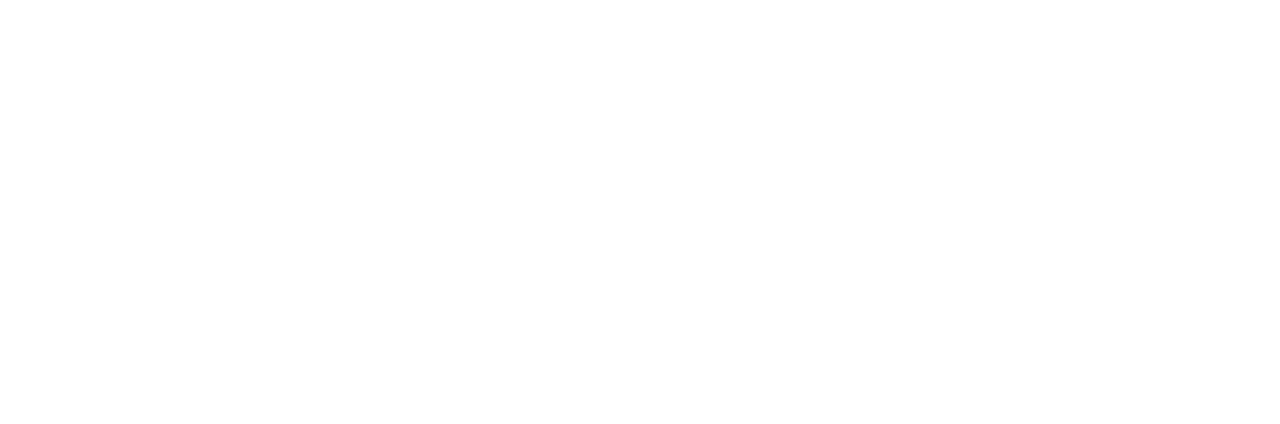
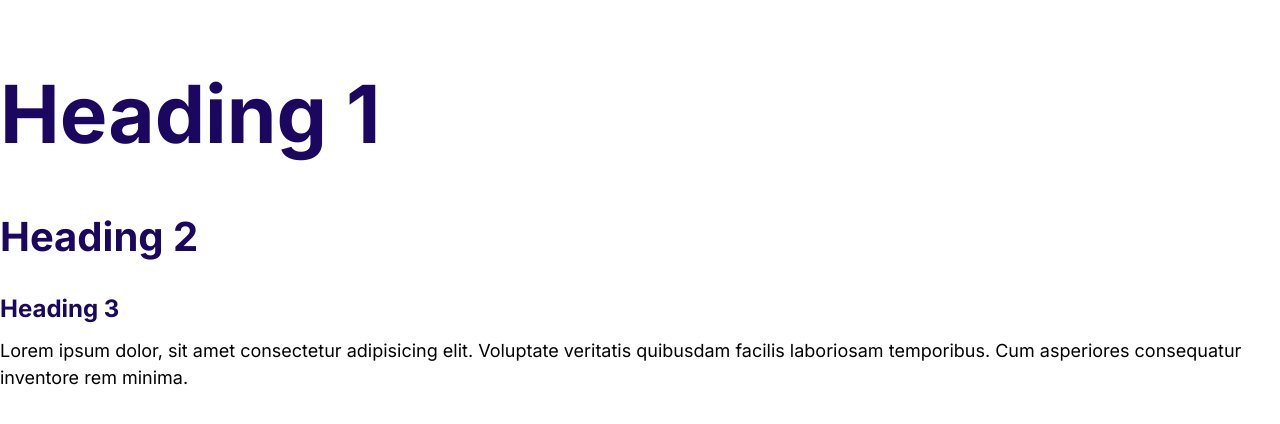
Before and after one commit to Jalupus/moshifycourse, a plain HTML site: page index.html in a window 1280 px wide. Drawn offline with Linux system fonts and the light colour scheme.

Commit message:
define typography

```diff
--- a/css/styles.css
+++ b/css/styles.css
@@ -5,3 +5,53 @@
     --color-headings: #1b0760;
     --color-body: #918ca4;
 }
+
+html {
+    font-size: 62.5%;
+}
+
+body {
+    font-family: Inter, Arial, Helvetica, sans-serif;
+    font-size: 2.4rem;
+    line-height: 1.5;
+    color: var(var(--color-body));
+}
+
+h1, h2, h3 {
+    color: var(--color-headings);
+    margin-bottom: 1rem;
+}
+
+h1 {
+    font-size: 7rem;
+}
+
+h2 {
+    font-size: 4rem;
+}
+
+h3 {
+    font-size: 3rem;
+}
+
+p {
+    margin-top: 0;
+}
+
+@media screen and (min-width: 1024px) {
+    body {
+        font-size: 1.8rem;
+    }
+
+    h1 {
+        font-size: 8rem;
+    }
+
+    h2 {
+        font-size: 4rem;
+    }
+
+    h3 {
+        font-size: 2.4rem;
+    }
+}
--- a/index.html
+++ b/index.html
@@ -4,10 +4,18 @@
     <meta charset="UTF-8">
     <meta name="viewport" content="width=device-width, initial-scale=1.0">
     <title>Document</title>
+    <!-- Google Fonts -->
+    <link rel="preconnect" href="https://fonts.googleapis.com">
+    <link rel="preconnect" href="https://fonts.gstatic.com" crossorigin>
+    <link href="https://fonts.googleapis.com/css2?family=Inter:ital,opsz,wght@0,14..32,100..900;1,14..32,100..900&display=swap" rel="stylesheet">
+    <!-- Stylesheets -->
     <link rel="stylesheet" href="css/normalize.css">
     <link rel="stylesheet" href="css/styles.css">
 </head>
 <body>
-
+    <h1>Heading 1</h1>
+    <h2>Heading 2</h2>
+    <h3>Heading 3</h3>
+    <p>Lorem ipsum dolor, sit amet consectetur adipisicing elit. Voluptate veritatis quibusdam facilis laboriosam temporibus. Cum asperiores consequatur inventore rem minima.</p>
 </body>
 </html>
```
